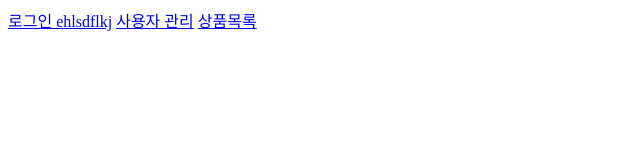
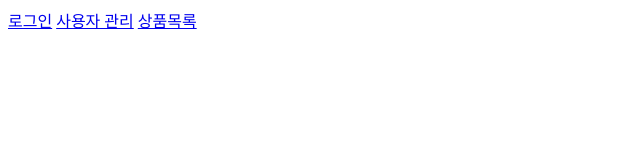
Before and after one commit to 0318lyj/web_project, a plain HTML site: page index.html in a window 1280 px wide. Shown: the whole page, without its empty margins (0-640 px from the left). Drawn offline with Linux system fonts and the light colour scheme.

Commit message:
커밋확인완료

```diff
--- a/index.html
+++ b/index.html
@@ -6,7 +6,7 @@
   <title>Document</title>
 </head>
 <body>
-  <a href="login.html">로그인 ehlsdflkj</a>
+  <a href="login.html">로그인</a>
   <a href="memberAdd.html">사용자 관리</a>
   <a href="product.html">상품목록</a>
 
```
